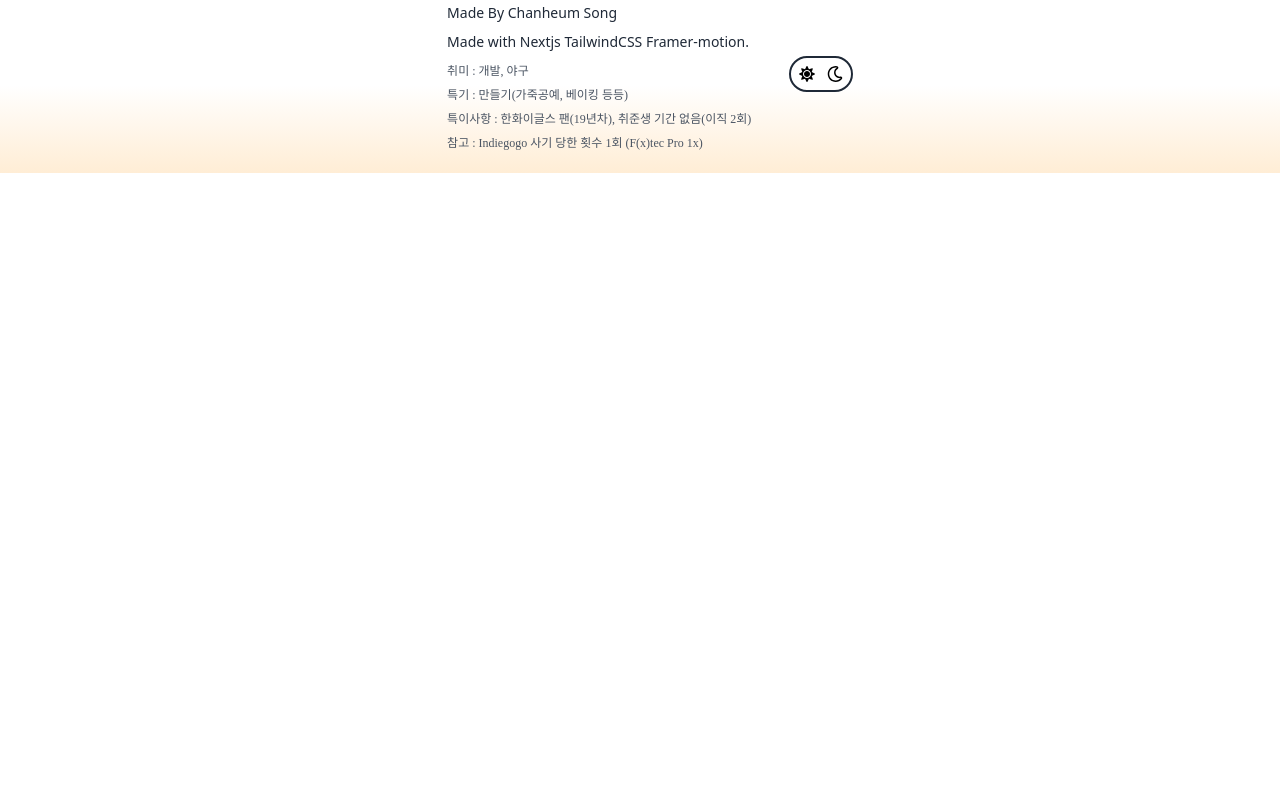
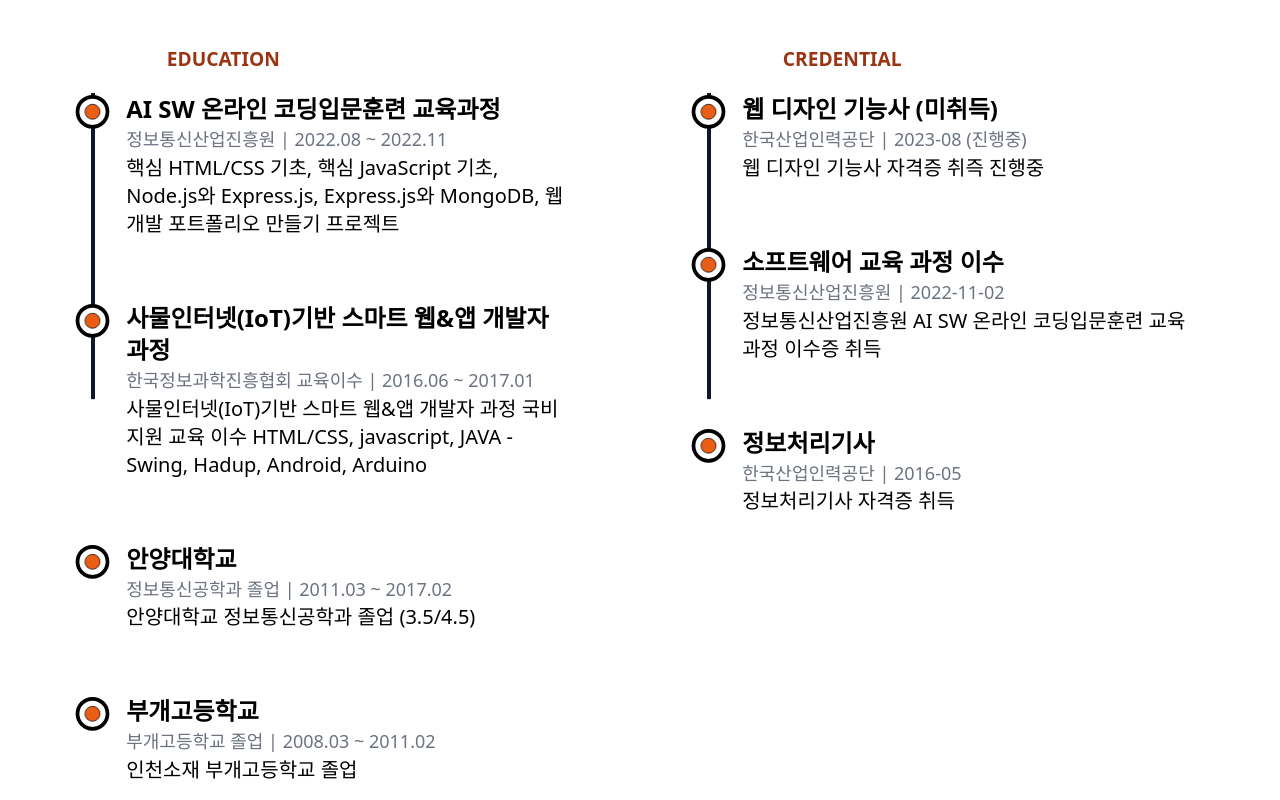
Before and after one commit to Songchanheum/portfoliov2, a Next.js app: page /main/introduce/career in a window 1280 px wide. Shown: the part 1240-2040 px from the top of the page. Before the commit the page ends 1413 px from the top, so only its background shows below. Built offline with nearby package versions, Linux system fonts and the light colour scheme; a web font is replaced by a local one.

Commit message:
fix(career): career experience page update

```diff
--- a/app/main/introduce/career/components/EduCredentialComponents.tsx
+++ b/app/main/introduce/career/components/EduCredentialComponents.tsx
@@ -1,11 +1,98 @@
 "use client";
 import PageHeader from "@/app/main/components/PageHeader";
-import React from "react";
+import { motion, useScroll } from "framer-motion";
+import React, { useRef } from "react";
+import LiIcon from "./LiIcon";
+import { CRE_CARD, EDU_CARD } from "../constants";
+
+const Detail = ({ title, subtitle, time, text }: ExperienceCardType) => {
+  const ref = useRef<HTMLLIElement>(null);
+  return (
+    <li
+      ref={ref}
+      className="my-8 first:mt-0 w-[80%] mx-auto flex flex-col items-start justify-between"
+    >
+      <LiIcon ref={ref} />
+      <motion.div
+        initial={{ y: 50 }}
+        whileInView={{ y: 0 }}
+        transition={{ duration: 0.5, type: "spring" }}
+      >
+        <h3 className="font-bold text-base md:text-lg lg:text-xl xl:text-2xl w-full">
+          {title}
+        </h3>
+        <span className="font-medium text-sm md:text-base lg:text-lg text-gray-500 dark:text-gray-400 w-full mb-2">
+          {subtitle} | {time}
+        </span>
+        <p className="font-medium w-full text-base md:text-lg lg:text-xl">
+          {text}
+        </p>
+      </motion.div>
+    </li>
+  );
+};
 
 const EduCredentialComponents = () => {
+  const ref1 = useRef<HTMLDivElement>(null);
+  const ref2 = useRef<HTMLDivElement>(null);
+  const { scrollYProgress: scrollYProgress1 } = useScroll({
+    target: ref1,
+    offset: ["start end", "start start"],
+  });
+  const { scrollYProgress: scrollYProgress2 } = useScroll({
+    target: ref2,
+    offset: ["start end", "start start"],
+  });
+
   return (
-    <div>
+    <div className="my-10 scroll-y-hidden">
       <PageHeader title="Education & Credential" />
+      <div className="lg:flex">
+        <div ref={ref1} className="lg:w-[45%] w-full mx-auto relative mt-24">
+          <h3 className="absolute -top-12 left-28 uppercase font-bold text-orange-800 dark:text-violet-300">
+            Education
+          </h3>
+          <motion.div
+            style={{ scaleY: scrollYProgress1 }}
+            className="absolute left-9 top-0 w-[4px] h-full origin-top bg-slate-900 dark:bg-white"
+          />
+          <ul className="w-full flex flex-col items-start justify-between ml-4">
+            {EDU_CARD.map((e, i) => {
+              return (
+                <Detail
+                  key={e.title + i}
+                  title={e.title}
+                  subtitle={e.subtitle}
+                  time={e.time}
+                  text={e.text}
+                />
+              );
+            })}
+          </ul>
+        </div>
+        <div ref={ref2} className="lg:w-[45%] w-full mx-auto relative mt-24">
+          <h3 className="absolute -top-12 left-28 uppercase font-bold text-orange-800 dark:text-violet-300">
+            Credential
+          </h3>
+          <motion.div
+            style={{ scaleY: scrollYProgress2 }}
+            className="absolute left-9 top-0 w-[4px] h-full origin-top bg-slate-900 dark:bg-white"
+          />
+          <ul className="w-full flex flex-col items-start justify-between ml-4">
+            {CRE_CARD.map((e, i) => {
+              return (
+                <Detail
+                  key={e.title + i}
+                  title={e.title}
+                  subtitle={e.subtitle}
+                  time={e.time}
+                  text={e.text}
+                />
+              );
+            })}
+          </ul>
+        </div>
+      </div>
     </div>
   );
 };
--- /dev/null
+++ b/app/main/introduce/career/components/LiIcon.tsx
@@ -0,0 +1,43 @@
+import { motion, useScroll } from "framer-motion";
+import React, { RefObject } from "react";
+
+const LiIcon = ({ ref }: { ref: RefObject<HTMLLIElement> }) => {
+  const { scrollYProgress } = useScroll({
+    target: ref,
+    offset: ["center end", "center center"],
+  });
+  return (
+    <figure className="absolute left-0 stroke-black dark:stroke-white">
+      <svg
+        className="-rotate-90"
+        width={"75"}
+        height={"75"}
+        viewBox="0 0 100 100"
+      >
+        <circle
+          cx="75"
+          cy="50"
+          r="20"
+          className="stroke-orange-600 dark:stroke-violet-200 stroke-1 fill-none"
+        />
+        <motion.circle
+          cx="75"
+          cy="50"
+          r="20"
+          className="stroke-[5px] fill-white dark:fill-slate-900"
+          style={{
+            pathLength: scrollYProgress,
+          }}
+        />
+        <circle
+          cx="75"
+          cy="50"
+          r="10"
+          className="animate-pulse stroke-1 fill-orange-600 dark:fill-violet-200"
+        />
+      </svg>
+    </figure>
+  );
+};
+
+export default LiIcon;
--- a/app/main/introduce/career/constants.ts
+++ b/app/main/introduce/career/constants.ts
@@ -68,3 +68,52 @@ export const experience: Array<CareerType> = [
     ],
   },
 ];
+
+export const EDU_CARD: Array<ExperienceCardType> = [
+  {
+    title: "AI SW 온라인 코딩입문훈련 교육과정",
+    subtitle: "정보통신산업진흥원",
+    time: "2022.08 ~ 2022.11",
+    text: `핵심 HTML/CSS 기초, 핵심 JavaScript 기초,
+    Node.js와 Express.js, Express.js와 MongoDB,
+    웹 개발 포트폴리오 만들기 프로젝트`,
+  },
+  {
+    title: "사물인터넷(IoT)기반 스마트 웹&앱 개발자 과정",
+    subtitle: "한국정보과학진흥협회 교육이수",
+    time: "2016.06 ~ 2017.01",
+    text: "사물인터넷(IoT)기반 스마트 웹&앱 개발자 과정 국비지원 교육 이수 HTML/CSS, javascript, JAVA - Swing, Hadup, Android, Arduino",
+  },
+  {
+    title: "안양대학교",
+    subtitle: "정보통신공학과 졸업",
+    time: "2011.03 ~ 2017.02",
+    text: "안양대학교 정보통신공학과 졸업 (3.5/4.5)",
+  },
+  {
+    title: "부개고등학교",
+    subtitle: "부개고등학교 졸업",
+    time: "2008.03 ~ 2011.02",
+    text: "인천소재 부개고등학교 졸업",
+  },
+];
+export const CRE_CARD: Array<ExperienceCardType> = [
+  {
+    title: "웹 디자인 기능사 (미취득)",
+    subtitle: "한국산업인력공단",
+    time: "2023-08 (진행중)",
+    text: "웹 디자인 기능사 자격증 취즉 진행중",
+  },
+  {
+    title: "소프트웨어 교육 과정 이수",
+    subtitle: "정보통신산업진흥원",
+    time: "2022-11-02",
+    text: "정보통신산업진흥원 AI SW 온라인 코딩입문훈련 교육과정 이수증 취득",
+  },
+  {
+    title: "정보처리기사",
+    subtitle: "한국산업인력공단",
+    time: "2016-05",
+    text: "정보처리기사 자격증 취득",
+  },
+];
```
Also changed, not shown: types/components/index.d.ts (+7 -0 lines), public/images/career/cnp.png, public/images/career/kth.png.
